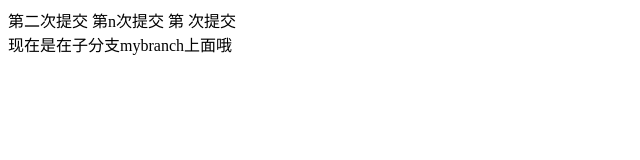
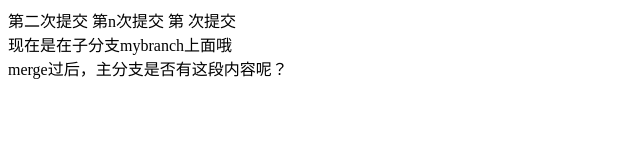
Before and after one commit to baozi-haitun/nodejjs, a plain HTML site: page 02-tools/01-nvm/index.html in a window 1280 px wide. Shown: the whole page, without its empty margins (0-640 px from the left). Drawn offline with Linux system fonts and the light colour scheme.

Commit message:
测试merge是本地还是远程搞

```diff
--- a/02-tools/01-nvm/index.html
+++ b/02-tools/01-nvm/index.html
@@ -14,6 +14,7 @@
     第 次提交
 
     <div>现在是在子分支mybranch上面哦</div>
+    <div>merge过后，主分支是否有这段内容呢？</div>
 </body>
 
 </html>
```
